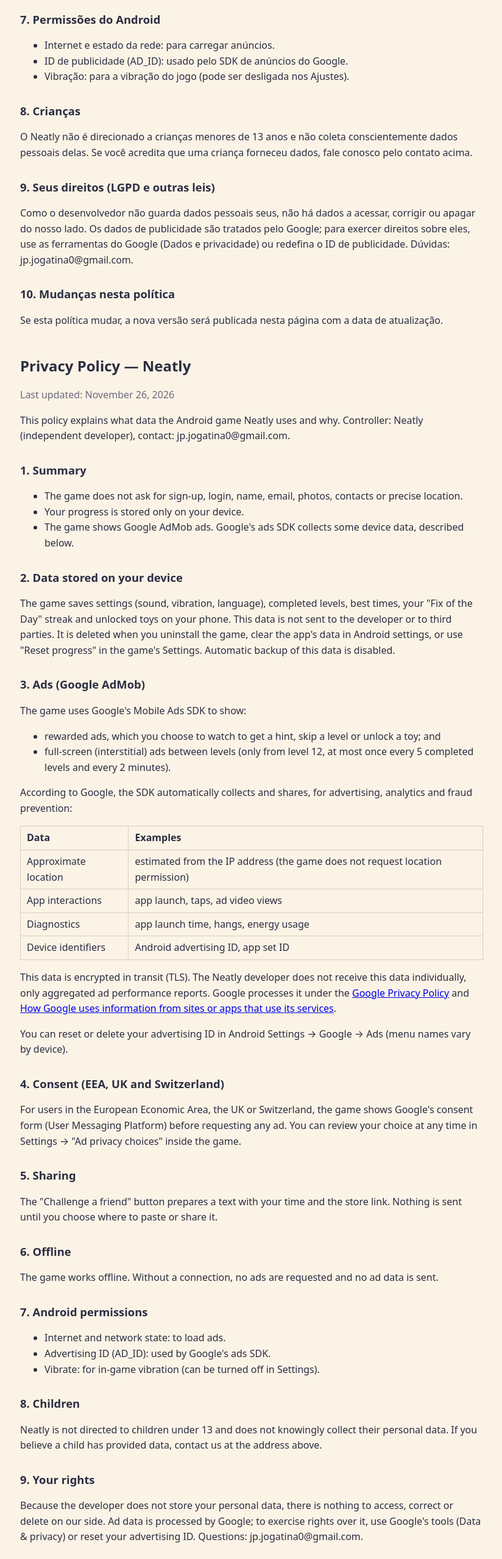
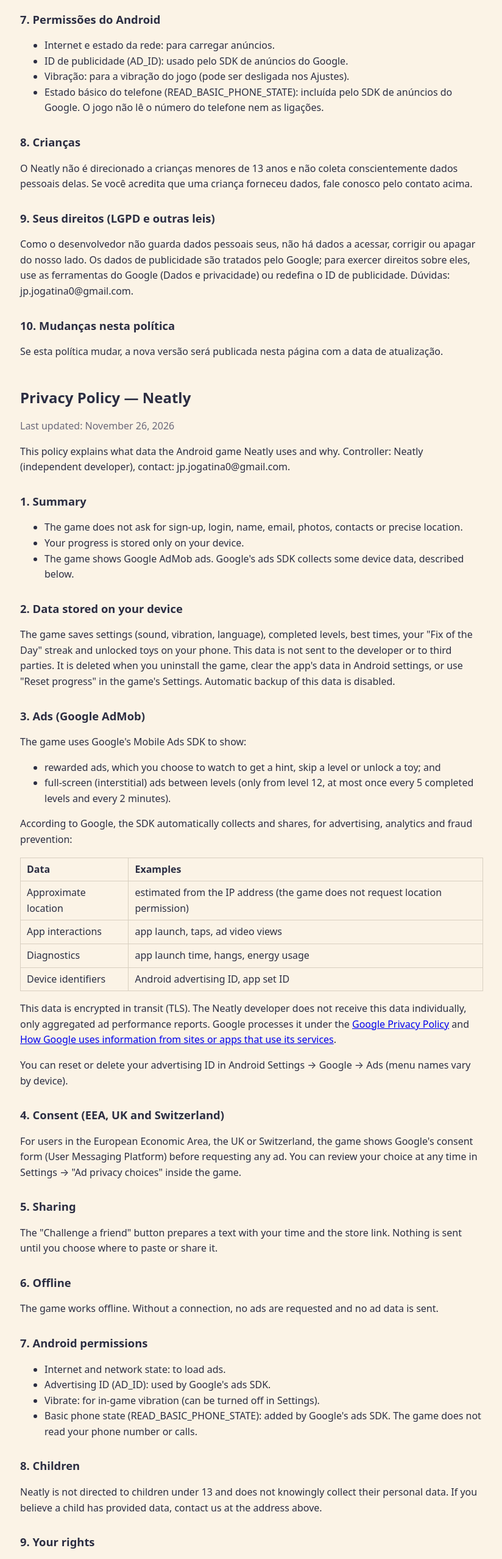
Before and after one commit to jpjogatina0-byte/jpjogatina0-byte.github.io, a plain HTML site: page neatly/index.html in a window 1280 px wide. Shown: the part 1800-4356 px from the top of the page at 61% size, without its empty margins (227-1051 px from the left). Drawn offline with Linux system fonts and the light colour scheme.

Commit message:
Neatly privacy: list READ_BASIC_PHONE_STATE

```diff
--- a/neatly/index.html
+++ b/neatly/index.html
@@ -73,6 +73,7 @@ colar ou compartilhar esse texto.</p>
   <li>Internet e estado da rede: para carregar anúncios.</li>
   <li>ID de publicidade (AD_ID): usado pelo SDK de anúncios do Google.</li>
   <li>Vibração: para a vibração do jogo (pode ser desligada nos Ajustes).</li>
+  <li>Estado básico do telefone (READ_BASIC_PHONE_STATE): incluída pelo SDK de anúncios do Google. O jogo não lê o número do telefone nem as ligações.</li>
 </ul>
 
 <h2>8. Crianças</h2>
@@ -143,6 +144,7 @@ where to paste or share it.</p>
   <li>Internet and network state: to load ads.</li>
   <li>Advertising ID (AD_ID): used by Google's ads SDK.</li>
   <li>Vibrate: for in-game vibration (can be turned off in Settings).</li>
+  <li>Basic phone state (READ_BASIC_PHONE_STATE): added by Google's ads SDK. The game does not read your phone number or calls.</li>
 </ul>
 
 <h2>8. Children</h2>
```
